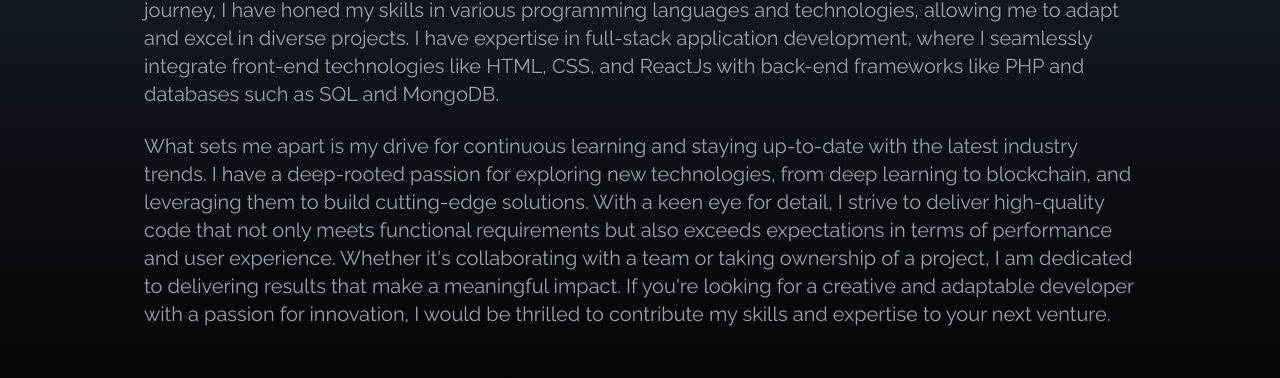
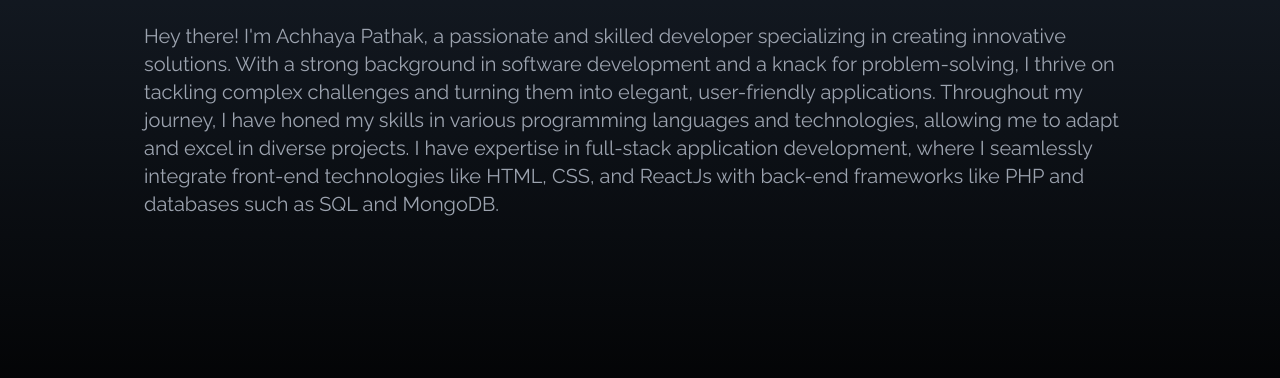
Before and after one commit to achhayapathak/Portfolio_Old, a React (Create React App) app: page / in a window 1280 px wide. Shown: the part 1132-1510 px from the top of the page. Built offline with nearby package versions, Linux system fonts and the light colour scheme.

Commit message:
Updated About.jsx

```diff
--- a/src/components/About.jsx
+++ b/src/components/About.jsx
@@ -17,11 +17,11 @@
         Hey there! I'm Achhaya Pathak, a passionate and skilled developer specializing in creating innovative solutions. With a strong background in software development and a knack for problem-solving, I thrive on tackling complex challenges and turning them into elegant, user-friendly applications. Throughout my journey, I have honed my skills in various programming languages and technologies, allowing me to adapt and excel in diverse projects. I have expertise in full-stack application development, where I seamlessly integrate front-end technologies like HTML, CSS, and ReactJs with back-end frameworks like PHP and databases such as SQL and MongoDB.
         </p>
 
-        <br />
+{/*         <br /> */}
 
-        <p className="text-xl text-gray-400">
+{/*         <p className="text-xl text-gray-400">
         What sets me apart is my drive for continuous learning and staying up-to-date with the latest industry trends. I have a deep-rooted passion for exploring new technologies, from deep learning to blockchain, and leveraging them to build cutting-edge solutions. With a keen eye for detail, I strive to deliver high-quality code that not only meets functional requirements but also exceeds expectations in terms of performance and user experience. Whether it's collaborating with a team or taking ownership of a project, I am dedicated to delivering results that make a meaningful impact. If you're looking for a creative and adaptable developer with a passion for innovation, I would be thrilled to contribute my skills and expertise to your next venture.
-        </p>
+        </p> */}
       </div>
     </div>
   );
```
